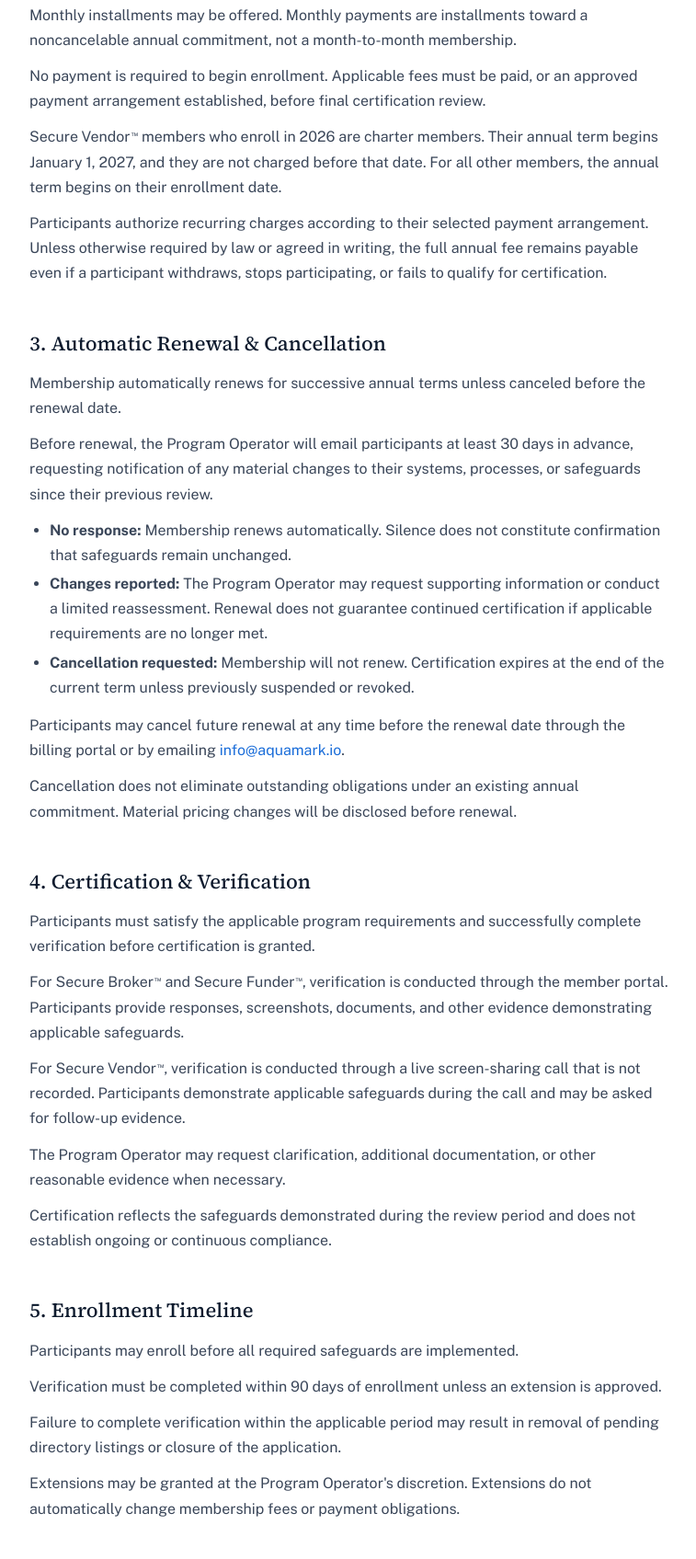
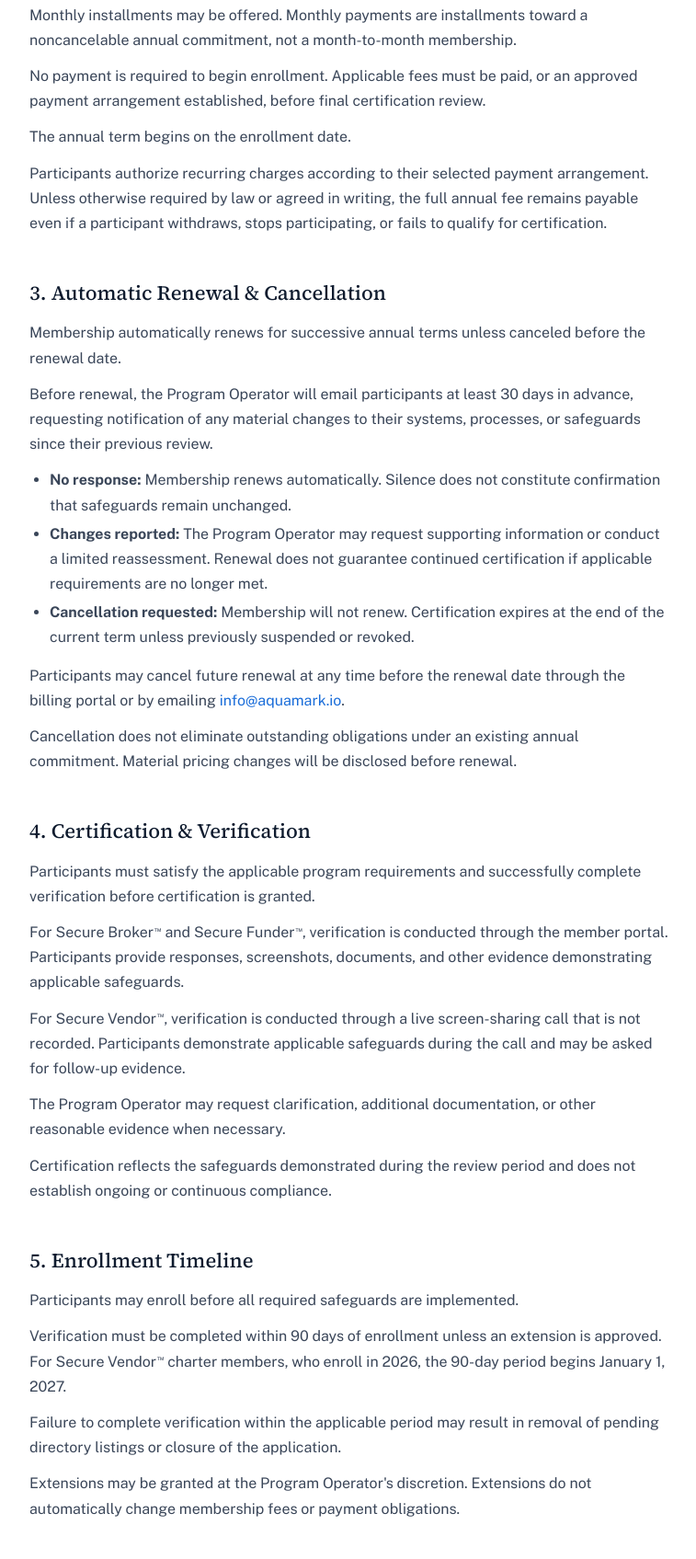
Before and after one commit to aquamark-io/secure-vendor-site, a plain HTML site: page terms-privacy/index.html in a window 1280 px wide. Shown: the part 1176-2871 px from the top of the page at 92% size, without its empty margins (260-1017 px from the left). Drawn offline with nearby package versions, Linux system fonts and the light colour scheme.

Commit message:
Terms: annual term begins at enrollment; Secure Vendor charter members' 90 days start Jan 1, 2027
Co-Authored-By: Claude Opus 5.5 <noreply@anthropic.com>
Claude-Session: https://claude.ai/code/session_01G6gvxoYoUwsrSRfEZZ55LE

```diff
--- a/terms-privacy/index.html
+++ b/terms-privacy/index.html
@@ -95,7 +95,7 @@
       </ul>
       <p>Monthly installments may be offered. Monthly payments are installments toward a noncancelable annual commitment, not a month-to-month membership.</p>
       <p>No payment is required to begin enrollment. Applicable fees must be paid, or an approved payment arrangement established, before final certification review.</p>
-      <p>Secure Vendor<sup class="tm">&trade;</sup> members who enroll in 2026 are charter members. Their annual term begins January 1, 2027, and they are not charged before that date. For all other members, the annual term begins on their enrollment date.</p>
+      <p>The annual term begins on the enrollment date.</p>
       <p>Participants authorize recurring charges according to their selected payment arrangement. Unless otherwise required by law or agreed in writing, the full annual fee remains payable even if a participant withdraws, stops participating, or fails to qualify for certification.</p>
 
       <h2>3. Automatic Renewal &amp; Cancellation</h2>
@@ -118,7 +118,7 @@
 
       <h2>5. Enrollment Timeline</h2>
       <p>Participants may enroll before all required safeguards are implemented.</p>
-      <p>Verification must be completed within 90 days of enrollment unless an extension is approved.</p>
+      <p>Verification must be completed within 90 days of enrollment unless an extension is approved. For Secure Vendor<sup class="tm">&trade;</sup> charter members, who enroll in 2026, the 90-day period begins January 1, 2027.</p>
       <p>Failure to complete verification within the applicable period may result in removal of pending directory listings or closure of the application.</p>
       <p>Extensions may be granted at the Program Operator's discretion. Extensions do not automatically change membership fees or payment obligations.</p>
 
```
Also changed, not shown: index.html (+1 -1 lines), join/index.html (+1 -1 lines).
